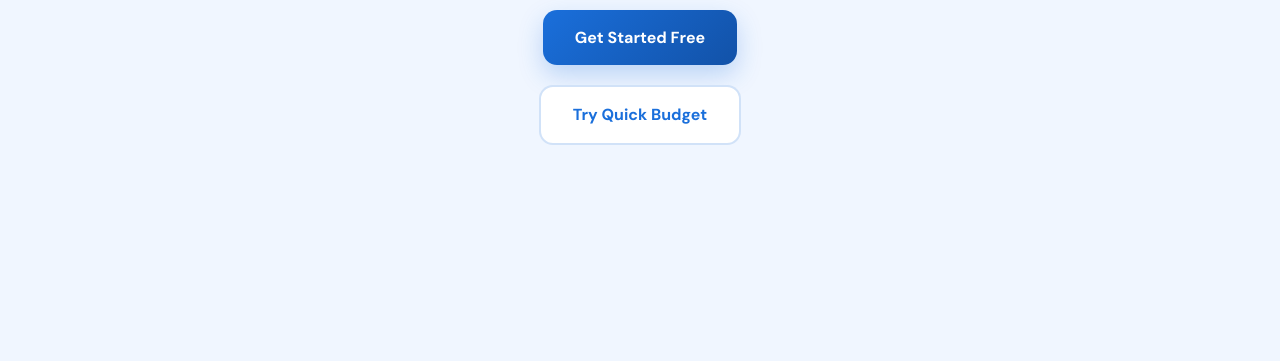
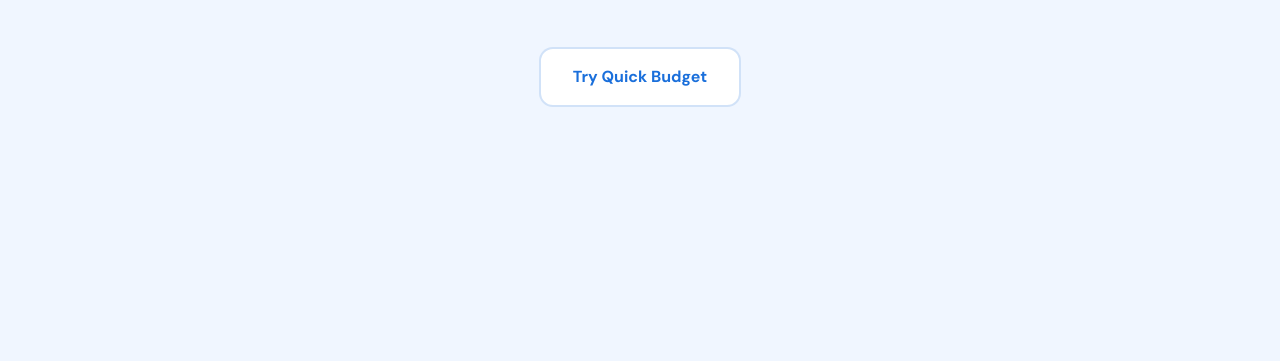
Before and after one commit to 018-alfred/Budget_tracker, a plain HTML site: page client/index.html in a window 1280 px wide. Shown: the part 439-800 px from the top of the page. Drawn offline with Linux system fonts and the light colour scheme; a script that the page names is missing.

```diff
--- a/client/index.html
+++ b/client/index.html
@@ -30,7 +30,7 @@
     <h2>Take Control of Every Rupee</h2>
     <p>Track budgets, monitor spending and plan smarter.</p>
 
-    <a href="signup.html" class="btn">Get Started Free</a>
+
     <a href="quickbudget.html" class="btn secondary">
         Try Quick Budget
     </a>
```
